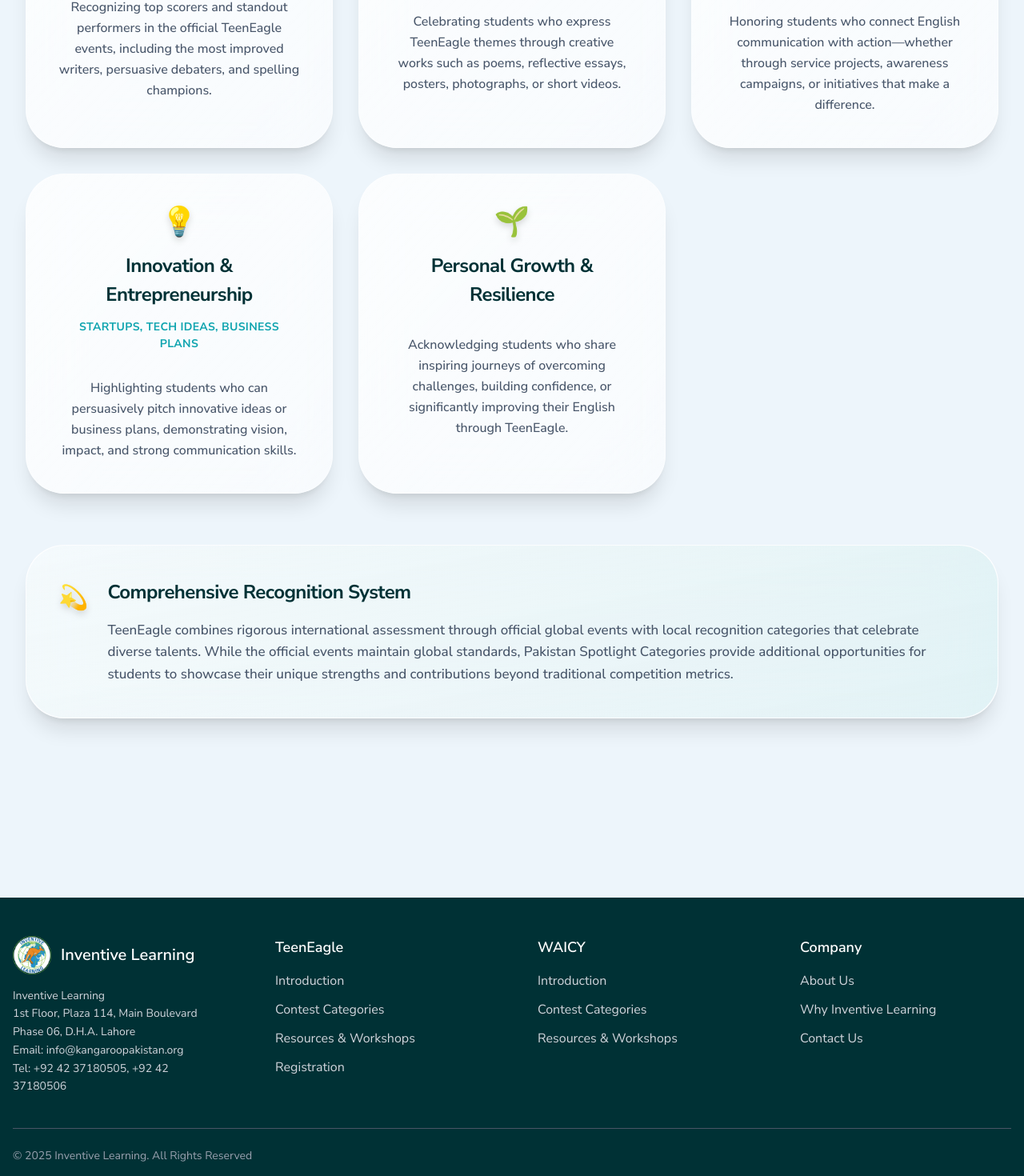
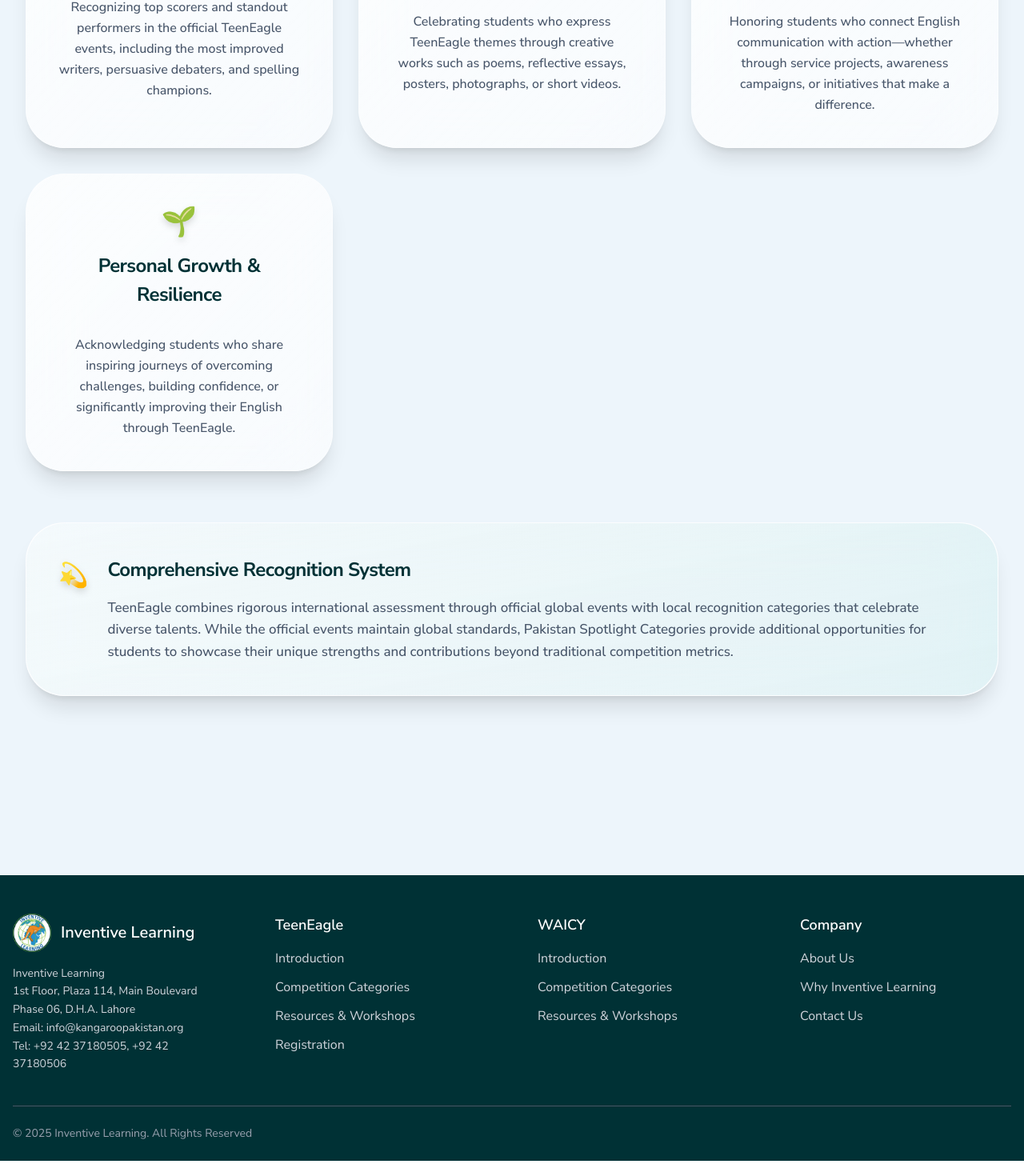
Before and after one commit to kainatkiranrashid2/inventivelearningwebsite, a Next.js app: page /teeneagle/categories in a window 1280 px wide. Shown: the part 1425-2895 px from the top of the page at 80% size. Built offline with nearby package versions, Linux system fonts and the light colour scheme.

Commit message:
`Update links and descriptions to use "Competition Categories" instead of "Contest Categories" across the application.`

```diff
--- a/app/components/Footer.tsx
+++ b/app/components/Footer.tsx
@@ -9,7 +9,7 @@
       title: "TeenEagle",
       links: [
         { name: "Introduction", href: "/teeneagle" },
-        { name: "Contest Categories", href: "/teeneagle/categories" },
+        { name: "Competition Categories", href: "/teeneagle/categories" },
         { name: "Resources & Workshops", href: "/teeneagle/resources" },
         { name: "Registration", href: "/teeneagle/registration" },
       ],
@@ -18,7 +18,7 @@
       title: "WAICY",
       links: [
         { name: "Introduction", href: "/waicy" },
-        { name: "Contest Categories", href: "/waicy/categories" },
+        { name: "Competition Categories", href: "/waicy/categories" },
         { name: "Resources & Workshops", href: "/waicy/resources" },
       ],
     },
--- a/app/components/Header.tsx
+++ b/app/components/Header.tsx
@@ -18,7 +18,7 @@
       href: "/teeneagle",
       dropdown: [
         { name: "Introduction", href: "/teeneagle" },
-        { name: "Contest Categories", href: "/teeneagle/categories" },
+        { name: "Competition Categories", href: "/teeneagle/categories" },
         { name: "Resources & Workshops", href: "/teeneagle/resources" },
         { name: "Registration", href: "/teeneagle/registration" },
       ],
@@ -28,7 +28,7 @@
       href: "/waicy",
       dropdown: [
         { name: "Introduction", href: "/waicy" },
-        { name: "Contest Categories", href: "/waicy/categories" },
+        { name: "Competition Categories", href: "/waicy/categories" },
         { name: "Resources & Workshops", href: "/waicy/resources" },
         { name: "WAICY Partners", href: "/waicy/partners" },
       ],
--- a/app/teeneagle/categories/components/Header.tsx
+++ b/app/teeneagle/categories/components/Header.tsx
@@ -122,7 +122,7 @@
                   description:
                     "Celebrating students who express TeenEagle themes through creative works such as poems, reflective essays, posters, photographs, or short videos.",
                   subtitle:
-                    "Poetry, Short Prose, Photography, Film, Visual Art",
+                    "Poetry, Short Prose, Photography, Short Film, Visual Art",
                   gradient: "from-[#164e63] to-[#0e7490]",
                 },
                 {
@@ -133,14 +133,14 @@
                   subtitle: "Social Impact, Volunteering, Advocacy",
                   gradient: "from-[#0e7490] to-[#0FA4AF]",
                 },
-                {
-                  icon: "💡",
-                  title: "Innovation & Entrepreneurship",
-                  description:
-                    "Highlighting students who can persuasively pitch innovative ideas or business plans, demonstrating vision, impact, and strong communication skills.",
-                  subtitle: "Startups, Tech Ideas, Business Plans",
-                  gradient: "from-[#0FA4AF] to-[#AFDDE5]",
-                },
+                // {
+                //   icon: "💡",
+                //   title: "Innovation & Entrepreneurship",
+                //   description:
+                //     "Highlighting students who can persuasively pitch innovative ideas or business plans, demonstrating vision, impact, and strong communication skills.",
+                //   subtitle: "Startups, Tech Ideas, Business Plans",
+                //   gradient: "from-[#0FA4AF] to-[#AFDDE5]",
+                // },
                 {
                   icon: "🌱",
                   title: "Personal Growth & Resilience",
--- a/app/teeneagle/components/AboutUs.tsx
+++ b/app/teeneagle/components/AboutUs.tsx
@@ -61,7 +61,8 @@
             },
             {
               number: "60",
-              label: "Minute Exam",
+              label:
+                "Minute Exam includes 60–80 questions in the paper-based exam ",
               icon: "⏱️",
               gradient: "from-purple-500 to-pink-500",
             },
@@ -95,67 +96,6 @@
                 <div className="text-[15px] md:text-[17px] text-[#475569] font-bold tracking-wide uppercase">
                   {stat.label}
                 </div>
-              </div>
-            </div>
-          ))}
-        </div>
-
-        {/* Modern Feature Cards */}
-        <div className="grid lg:grid-cols-3 gap-8 mb-24">
-          {[
-            {
-              icon: "📚",
-              image: "/images/aboutteeneagle/classroom.jpg", // Use Image 2 or 3
-
-              title: "Resource-Based Learning",
-              description:
-                "Curated books and films build comprehensive language skills through engaging, age-appropriate content that makes learning enjoyable and effective.",
-              gradient: "from-[#0FA4AF]/10 to-[#164e63]/10",
-            },
-            {
-              icon: "⚖️",
-              image: "/images/aboutteeneagle/classroom-2.jpg", // Use Image 2 or 3
-
-              title: "Fair Competition",
-              description:
-                "Three distinct age categories ensure every student competes with peers at their level, creating equal opportunities for success and recognition.",
-              gradient: "from-[#164e63]/10 to-[#0e7490]/10",
-            },
-            {
-              icon: "🤝",
-              title: "Expert Partnership",
-              image: "/images/aboutteeneagle/partnership.png",
-
-              description:
-                "Inventive Learning serves as Pakistan's official representative, providing comprehensive support from registration to global finals preparation.",
-              gradient: "from-[#0e7490]/10 to-[#AFDDE5]/20",
-            },
-          ].map((feature, index) => (
-            <div
-              key={index}
-              className={`group relative bg-gradient-to-br ${feature.gradient} backdrop-blur-2xl p-10 rounded-3xl
-              border border-white/40 hover:bg-white/90 hover:scale-105 hover:shadow-2xl
-              hover:shadow-[#0FA4AF]/20 transition-all duration-700 cursor-pointer overflow-hidden`}>
-              <div className="absolute inset-0 bg-gradient-to-br from-white/50 to-transparent opacity-0 group-hover:opacity-100 transition-opacity duration-700 rounded-3xl"></div>
-
-              <div className="relative z-10">
-                <div className="mb-8 overflow-hidden rounded-2xl">
-                  <Image
-                    src={feature.image}
-                    alt={feature.title}
-                    width={400}
-                    height={192}
-                    className="w-full h-48 object-cover group-hover:scale-110 transition-transform duration-500"
-                  />
-                </div>
-
-                <h3 className="text-[24px] md:text-[26px] text-[#003135] font-bold mb-6 tracking-tight">
-                  {feature.title}
-                </h3>
-
-                <p className="text-[17px] text-[#475569] leading-relaxed font-medium">
-                  {feature.description}
-                </p>
               </div>
             </div>
           ))}
@@ -261,6 +201,66 @@
           </div>
         </div>
 
+        {/* Modern Feature Cards */}
+        <div className="grid lg:grid-cols-3 gap-8 mb-24">
+          {[
+            {
+              icon: "📚",
+              image: "/images/aboutteeneagle/classroom.jpg", // Use Image 2 or 3
+
+              title: "Resource-Based Learning",
+              description:
+                "Curated books and films build comprehensive language skills through engaging, age-appropriate content that makes learning enjoyable and effective.",
+              gradient: "from-[#0FA4AF]/10 to-[#164e63]/10",
+            },
+            {
+              icon: "⚖️",
+              image: "/images/aboutteeneagle/classroom-2.jpg", // Use Image 2 or 3
+
+              title: "Fair Competition",
+              description:
+                "Three distinct age categories ensure every student competes with peers at their level, creating equal opportunities for success and recognition.",
+              gradient: "from-[#164e63]/10 to-[#0e7490]/10",
+            },
+            {
+              icon: "🤝",
+              title: "Expert Partnership",
+              image: "/images/aboutteeneagle/partnership.png",
+
+              description:
+                "Inventive Learning serves as Pakistan's official representative, providing comprehensive support from registration to global finals preparation.",
+              gradient: "from-[#0e7490]/10 to-[#AFDDE5]/20",
+            },
+          ].map((feature, index) => (
+            <div
+              key={index}
+              className={`group relative bg-gradient-to-br ${feature.gradient} backdrop-blur-2xl p-10 rounded-3xl
+              border border-white/40 hover:bg-white/90 hover:scale-105 hover:shadow-2xl
+              hover:shadow-[#0FA4AF]/20 transition-all duration-700 cursor-pointer overflow-hidden`}>
+              <div className="absolute inset-0 bg-gradient-to-br from-white/50 to-transparent opacity-0 group-hover:opacity-100 transition-opacity duration-700 rounded-3xl"></div>
+
+              <div className="relative z-10">
+                <div className="mb-8 overflow-hidden rounded-2xl">
+                  <Image
+                    src={feature.image}
+                    alt={feature.title}
+                    width={400}
+                    height={192}
+                    className="w-full h-48 object-cover group-hover:scale-110 transition-transform duration-500"
+                  />
+                </div>
+
+                <h3 className="text-[24px] md:text-[26px] text-[#003135] font-bold mb-6 tracking-tight">
+                  {feature.title}
+                </h3>
+
+                <p className="text-[17px] text-[#475569] leading-relaxed font-medium">
+                  {feature.description}
+                </p>
+              </div>
+            </div>
+          ))}
+        </div>
         {/* Modern Competition Journey */}
         <div className="mb-24">
           <div className="text-center mb-8 md:mb-12 lg:mb-16">
--- a/app/teeneagle/components/Header.tsx
+++ b/app/teeneagle/components/Header.tsx
@@ -16,7 +16,7 @@
         <div className="flex flex-col items-center justify-center min-h-[600px] lg:min-h-screen text-center px-4 py-20">
           {/* Floating badge */}
           <div
-            className="inline-flex mt-5 items-center px-6 py-3 bg-white/20 backdrop-blur-md rounded-full
+            className="invisible inline-flex mt-5 items-center px-6 py-3 bg-white/20 backdrop-blur-md rounded-full
             text-white font-semibold text-sm mb-8 border border-white/30 shadow-lg
             hover:bg-white/30 transition-all duration-300">
             <svg
--- a/app/waicy/components/Header.tsx
+++ b/app/waicy/components/Header.tsx
@@ -19,7 +19,7 @@
         <div className="flex flex-col items-center justify-center min-h-[600px] lg:min-h-screen text-center px-4 py-20">
           {/* Floating badge */}
           <div
-            className="inline-flex mt-5 items-center px-6 py-3 bg-white/20 backdrop-blur-md rounded-full
+            className="invisible inline-flex mt-5 items-center px-6 py-3 bg-white/20 backdrop-blur-md rounded-full
             text-white font-semibold text-sm mb-8 border border-white/30 shadow-lg
             hover:bg-white/30 transition-all duration-300">
             <svg
```
